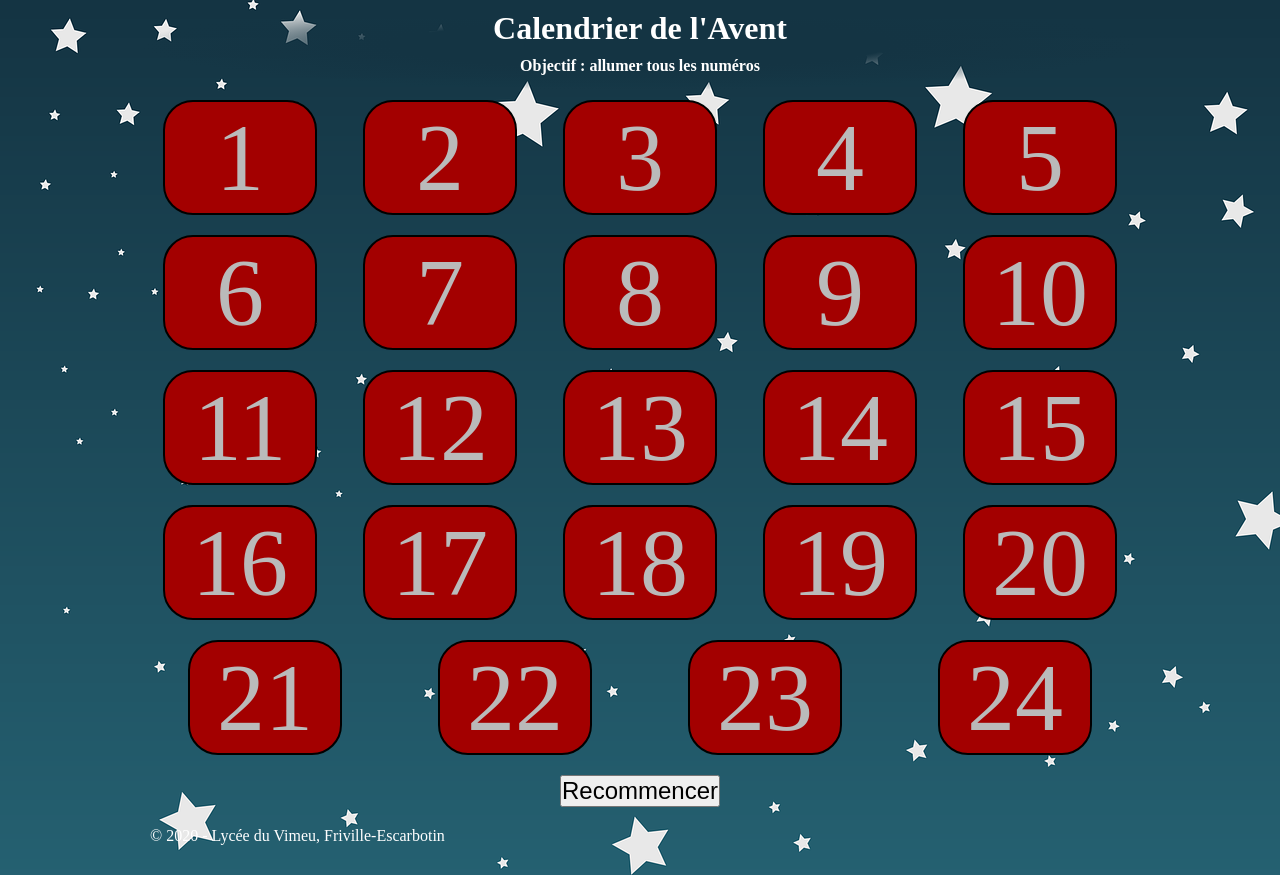
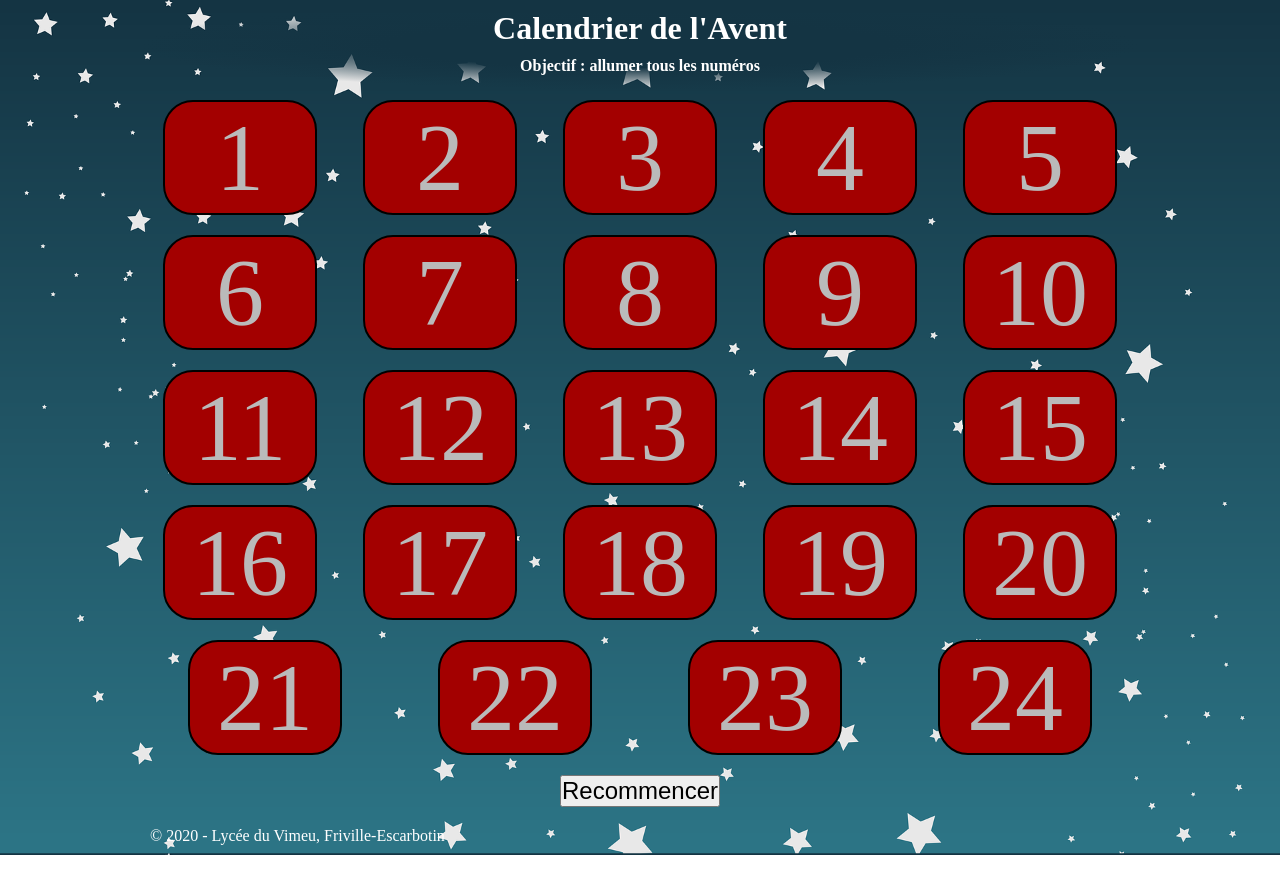
Before and after one commit to profverdejo/avent2020, a plain HTML site: page index.html in a window 1280 px wide. Shown: the top 875 px of the page. Drawn offline with Linux system fonts and the light colour scheme.

Commit message:
Update design.css

```diff
--- a/css/design.css
+++ b/css/design.css
@@ -5,15 +5,15 @@
 
 html{
 	background-image: url('img/fond.png');
+	background-attachment : fixed;
 	background-size: cover;
 	background-repeat:no-repeat;
-	min-height: 100vw;
 }
 
 body{
 	max-width: 1000px;
 	margin: auto;
-	min-height: 100%;
+	min-height: 100vh;
 	display: flex;
 	flex-direction : column;
 	justify-content : space-between;
```
